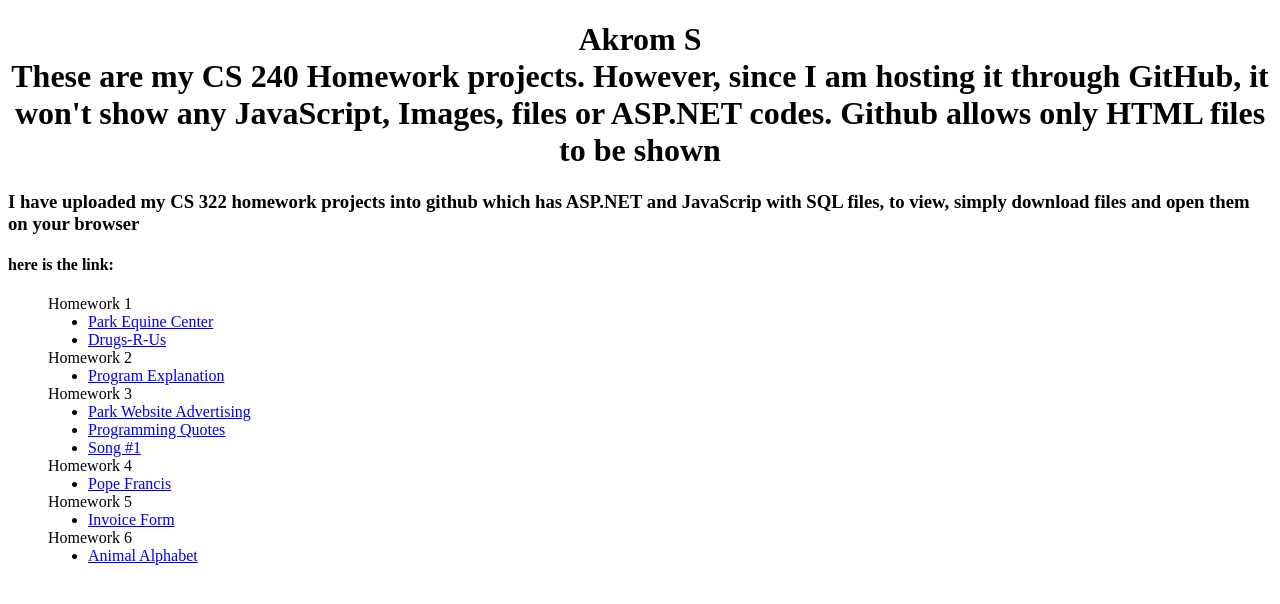
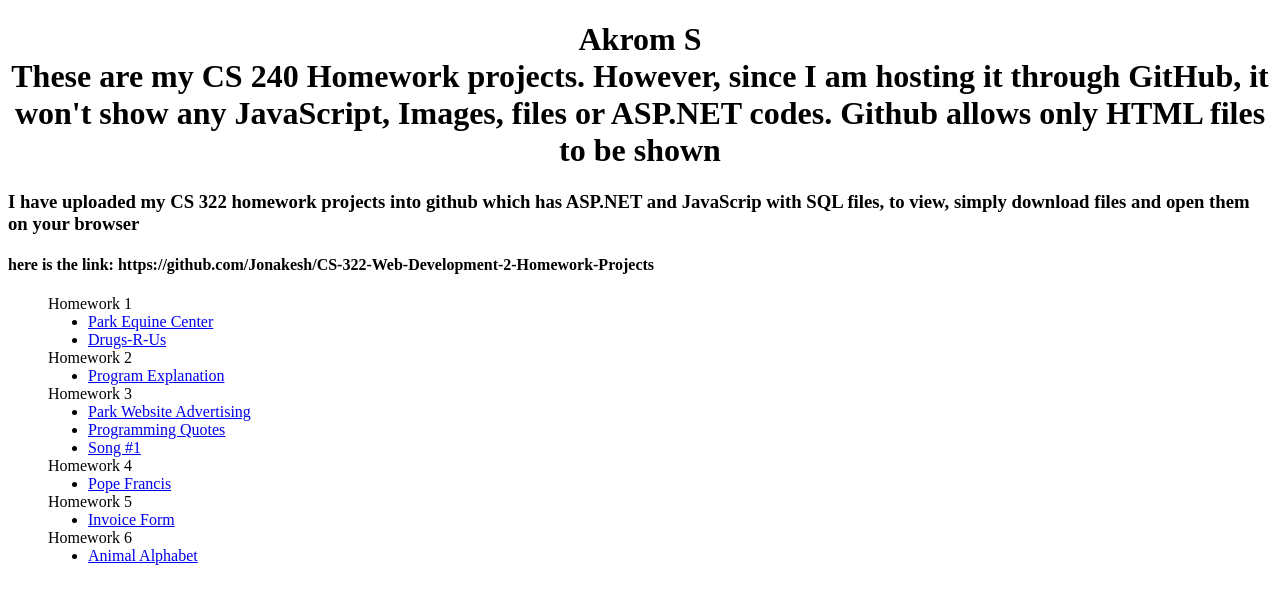
Before and after one commit to Jonakesh/CS240, a plain HTML site: page index.html in a window 1280 px wide. Drawn offline with Linux system fonts and the light colour scheme.

Commit message:
link added

```diff
--- a/index.html
+++ b/index.html
@@ -18,7 +18,7 @@
   These are my CS 240 Homework projects. However, since I am hosting it through GitHub, it won't show any JavaScript, Images, files or ASP.NET codes. Github allows only HTML files to be shown
 </h1>
 <h3>I have uploaded my CS 322 homework projects into github which has ASP.NET and JavaScrip with SQL files, to view, simply download files and open them on your browser</h3>
-<h4>here is the link: </h4>
+<h4>here is the link: https://github.com/Jonakesh/CS-322-Web-Development-2-Homework-Projects</h4>
 <ul>
   <li>
     Homework 1
```
